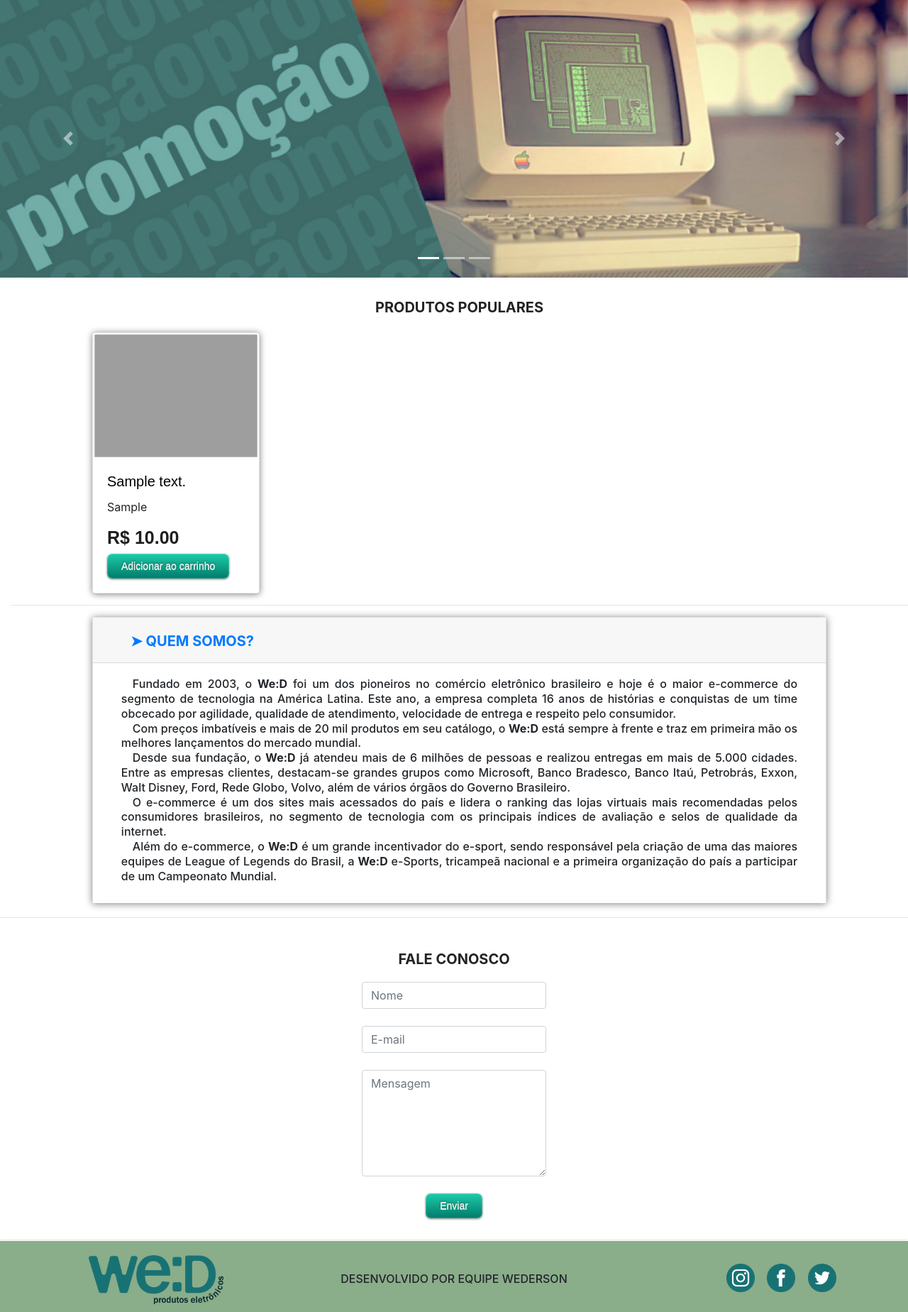
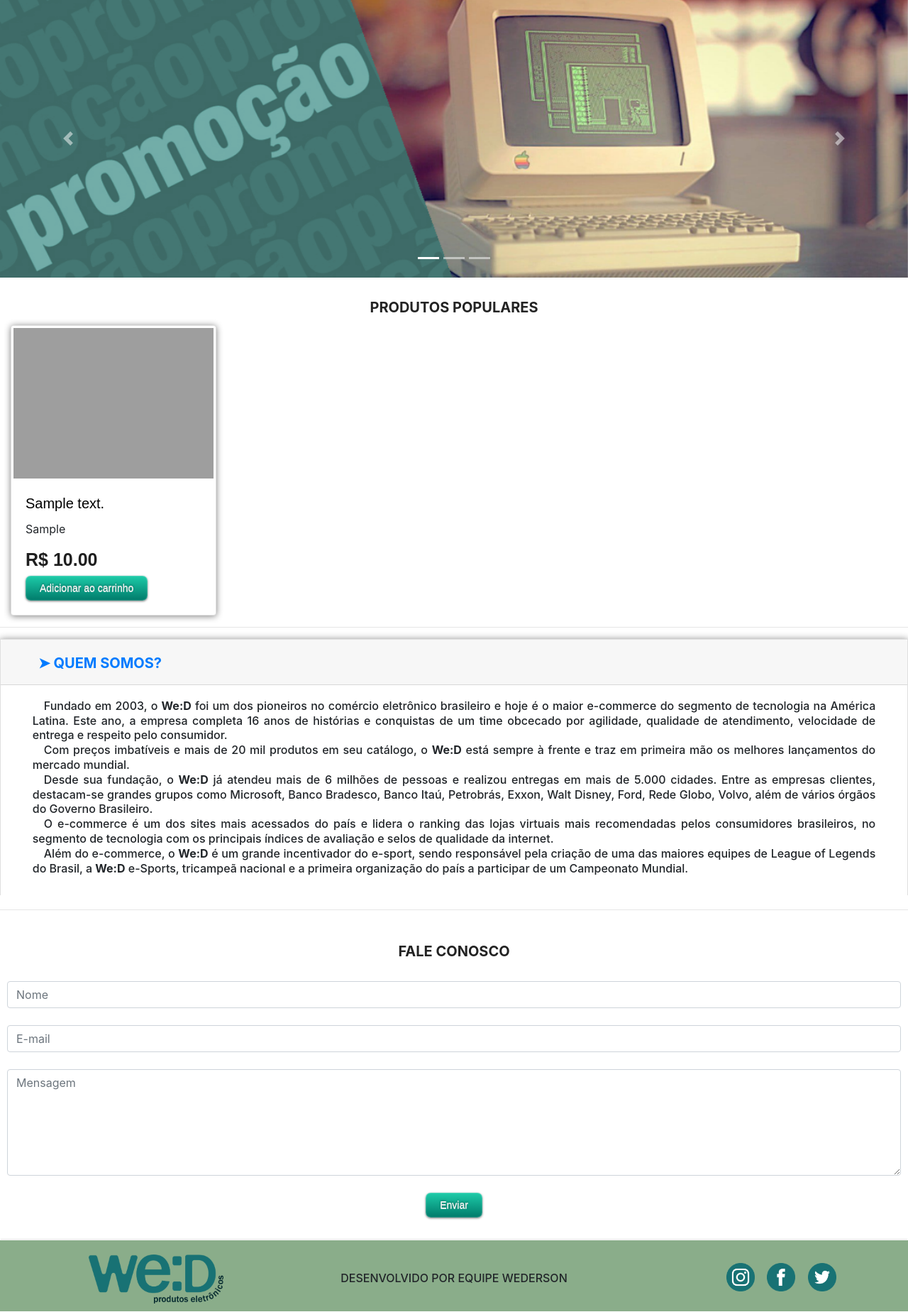
Before and after one commit to wedersonf/projeto-trainee, a PHP site: page / in a window 1280 px wide. Shown: the part 67-1915 px from the top of the page at 71% size. Run offline with PHP 8.4, Linux system fonts and the light colour scheme; tables that the repository leaves empty or names only in its code hold one stand-in row (values such as "Sample post"); grey boxes are pictures that could not be loaded.

Commit message:
Site responsivo

```diff
--- a/css/frontend_2.css
+++ b/css/frontend_2.css
@@ -9,31 +9,13 @@
     margin-bottom: 20px;
 }
 
-#card_group_1{
+.card_group{
     padding-top: 40px;
     padding-right: 100px;
     padding-left: 100px;
     margin: 0px;
 }
-#card_group_2{
-    padding-top: 20px;
-    padding-right: 100px;
-    padding-left: 100px;
-    margin: 0px;
-}
-#card_group_3{
-    padding-top: 20px;
-    padding-right: 100px;
-    padding-left: 100px;
-    margin: 0px;
-}
-#card_group_4{
-    padding-top: 20px;
-    padding-right: 100px;
-    padding-left: 100px;
-    margin: 0px;
-    margin-bottom: 20px;
-}
+
 .card-img-top{
     padding: 1%;
     max-width: 100%;
@@ -50,7 +32,7 @@
     font-family: Arial, Helvetica, sans-serif;
     color: black;
 }
-#price{
+.price{
     font-size: 25px;
     font-family: Arial, Helvetica, sans-serif;
     font-weight: bold;
@@ -78,7 +60,7 @@ button.css3button {
 		0px -1px 3px rgba(000,000,000,0.4),
 		0px 1px 0px rgba(255,255,255,0.9);
 }
-#title1{
+.title1{
     position: relative;
     text-align: center;
     padding-top: 1px;
@@ -103,24 +85,7 @@ button.css3button {
     opacity: 0.5;
     top: 835px;
 }
-#title2{
-    position: relative;
-    text-align: center;
-    margin-top: 15px;
-    padding-top: 7px;
-    padding-bottom: 6px;
-    top: 13px;
-    font-family: inherit;
-    font-size: 1.25rem;
-    font-weight: 700;
-    line-height: 1.1;
-    box-sizing: inherit;
-    text-transform: uppercase;
-    margin-left: 480px;
-    margin-right: 480px;
-    color: #232323;
 
-}
 #hr{
     margin: 1px;
     color: black;
@@ -176,7 +141,7 @@ button.css3button {
     margin-bottom: -60px;
 }
 
-#link{
+.link{
     margin-left: auto;
     margin-right: auto;
 }
@@ -211,3 +176,56 @@ button.css3button {
 #contato textarea {
     height: 150px;
 }
+
+/* DESIGN RESPONSIVO */
+
+@media only screen and (max-device-width: 900px) {
+
+    /* SINGLE COLUMN */
+    #geral{
+        background-color: white;
+        margin-left: 0;
+        margin-bottom: 20px;
+        width: 100vw;
+        overflow: hidden;
+    }
+    .card_group{
+        padding-top: 0px;
+        padding-right: 0;
+        padding-left: 0;
+        margin: 0px;
+    }
+    .title1{
+        position: relative;
+        text-align: center;
+        padding-top: 1px;
+        padding-bottom: 36px;
+        font-family: inherit;
+        font-size: 1.25rem;
+        font-weight: 700;
+        line-height: 1.1;
+        box-sizing: inherit;
+        text-transform: uppercase;
+        margin-left: 0;
+        margin-right: 0;
+        color: #232323;
+    }
+
+    /* QUEM SOMOS e CONTATO */
+    .aside {
+        padding: 0;
+    }
+
+    #contato {
+        text-align: center;
+        padding: 0;
+        margin: 25px 10px 30px 10px;
+    }
+
+
+    /* NAO MOSTRA CARTAS VAZIAS */
+    .emptycard {
+        display: none;
+    }
+
+}
--- a/index.php
+++ b/index.php
@@ -80,7 +80,7 @@
     <!--CONTENT-->
     <div id="geral">
 
-        <h1 id="title1">Produtos Populares</h1>
+        <h1 class="title1">Produtos Populares</h1>
 
         <?php
 
@@ -104,7 +104,7 @@
             $img_thumb = $thumb -> make ($img_link, 500, 300); // cria um thumbnail
 
             if ($counter % 4 == 0) {
-                echo '<div class="card-deck" id="card_group_1">'; //inicia uma nova linha
+                echo '<div class="card-deck card_group">'; //inicia uma nova linha
             }
 
             //cria o card
@@ -115,7 +115,7 @@
                 <div class="card-body">
                     <h5 class="card-title">'. $descricao .'</h5>
                     <p class="card-text">'. $tipo .'</p>
-                    <h3 id="price">R$ '. number_format((float)$valor, 2, '.', ',') .'</h3>
+                    <h3 class="price">R$ '. number_format((float)$valor, 2, '.', ',') .'</h3>
                     <button type="button" name="" value="" class="css3button">Adicionar ao carrinho</button>
                 </div>
             </div>';
@@ -129,14 +129,14 @@
 
         //completa fileira com espaços vazios
         while ($counter % 4 != 0) {
-            echo '<div style="visibility: hidden;"class="card">
-                <a href="" target="_blank" id="link">
+            echo '<div style="visibility: hidden;"class="card emptycard">
+                <a href="" target="_blank" class="link">
                     <img src="" class="card-img-top" alt="foto do produto">
                 </a>
                 <div class="card-body">
                     <h5 class="card-title"></h5>
                     <p class="card-text"></p>
-                    <h3 id="price"></h3>
+                    <h3 class="price"></h3>
                     <button type="button" name="" value="" class="css3button">Adicionar ao carrinho</button>
                 </div>
             </div>';
@@ -182,7 +182,7 @@
     <hr>
 
     <!--CONTATO-->
-    <h1 id="title1">Fale conosco</h1>
+    <h1 class="title1">Fale conosco</h1>
     <form class="aside form-group" id="contato" method="POST" action="./php/contato.php">
         <input class="form-control" type="text" name="nome" placeholder="Nome">
         <br>
```
